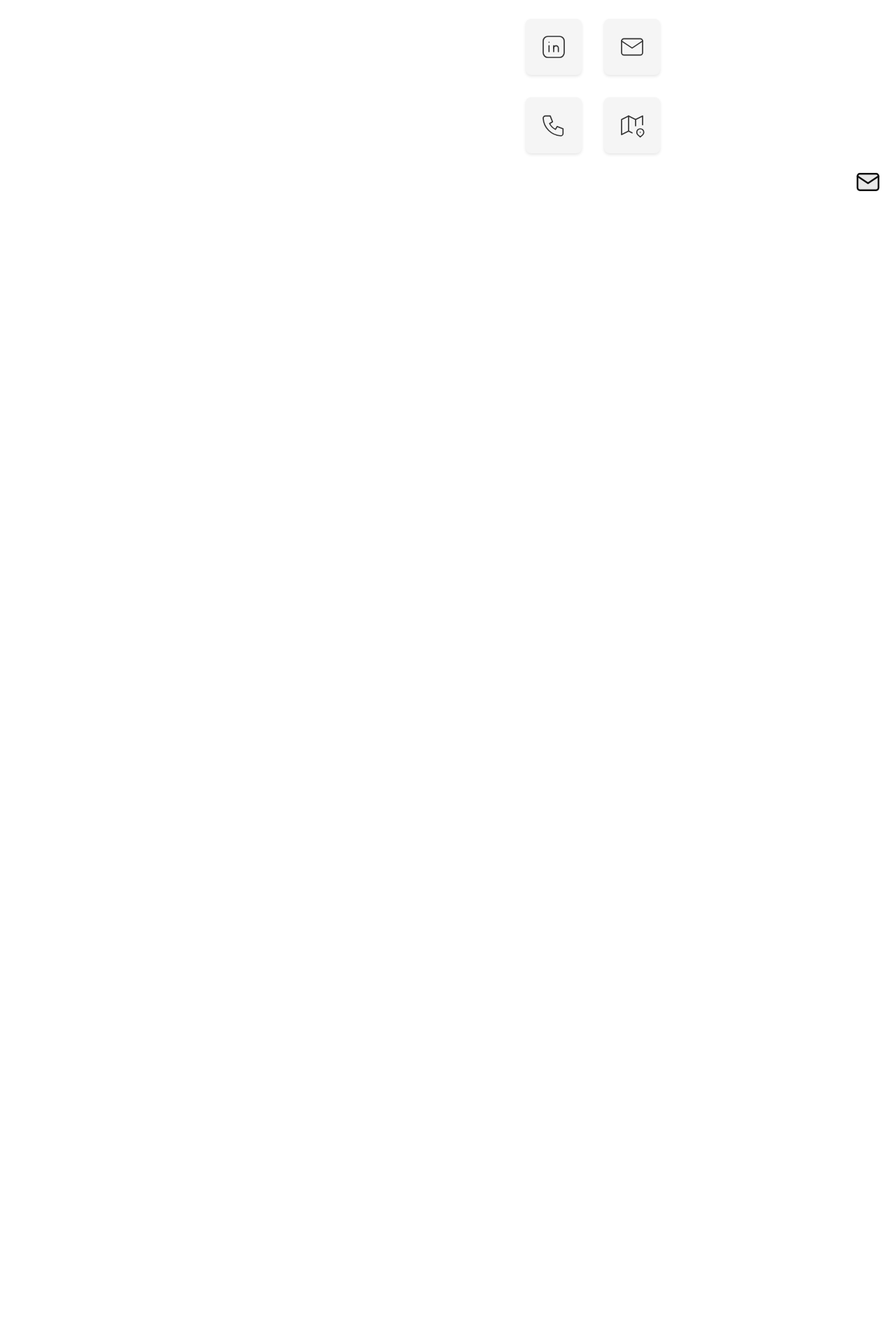
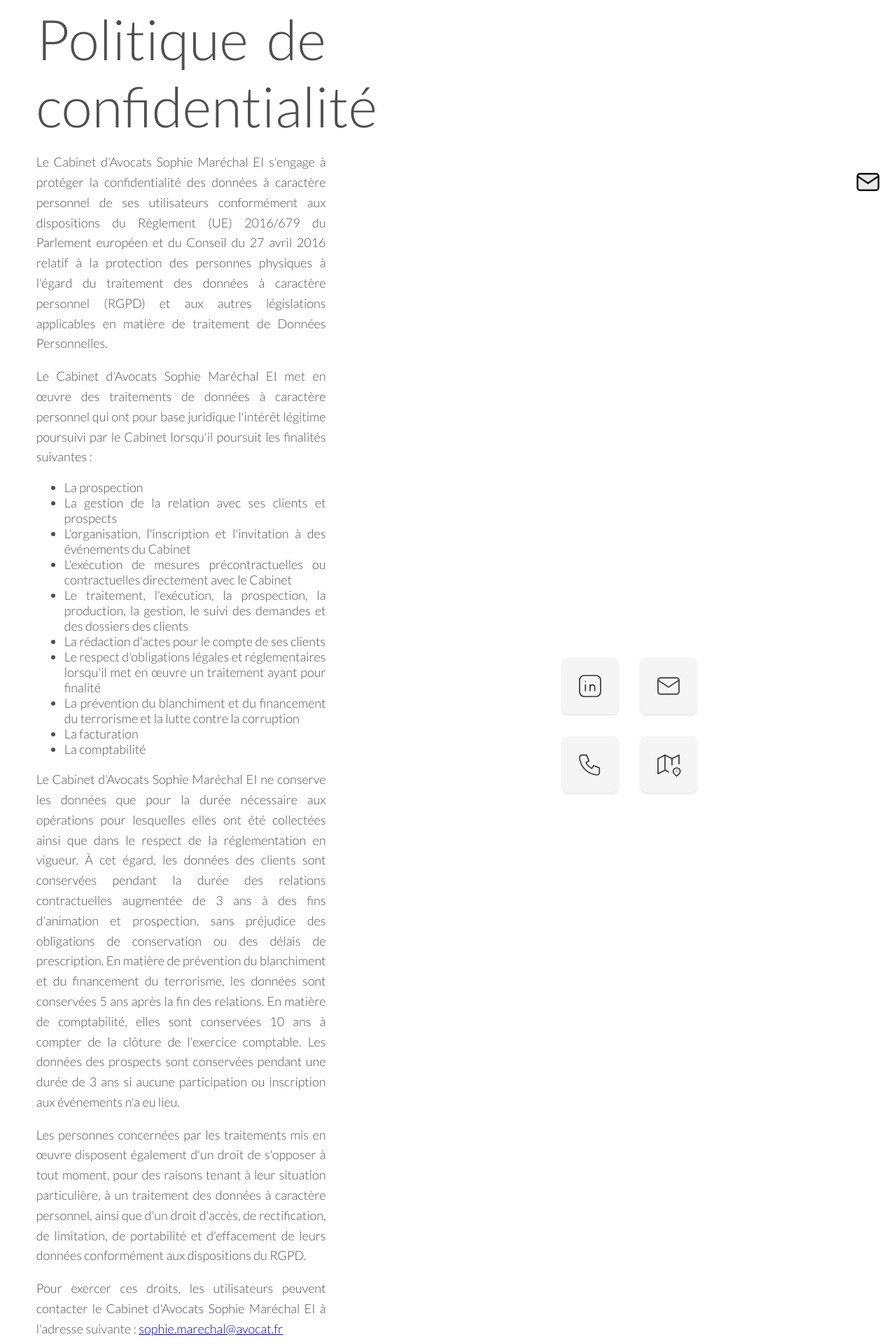
Before and after one commit to PaulMarechal/sophie_lowyer_website, a React (Vite) app: page /confidentialite in a window 1280 px wide. Shown: the part 500-2420 px from the top of the page at 70% size. Before the commit the page ends 819 px from the top, so only its background shows below. Built offline with nearby package versions, Linux system fonts and the light colour scheme.

Commit message:
Update text confidentialité page

```diff
--- a/src/Confidentialite.jsx
+++ b/src/Confidentialite.jsx
@@ -18,9 +18,25 @@ const Honoraires = () => {
                     <div className="display_text_elem_others_pages_div">
                         <div className="text_part_others_pages">
                             <div className="main_div_fourth_section">
-                                <h2 className="title_others_pages"></h2>
-                                <p></p>
-                                <p></p>
+                                <h2 className="title_others_pages">Politique de confidentialité </h2>
+                                <p>Le Cabinet d'Avocats Sophie Maréchal EI s'engage à protéger la confidentialité des données à caractère personnel de ses utilisateurs conformément aux dispositions du Règlement (UE) 2016/679 du Parlement européen et du Conseil du 27 avril 2016 relatif à la protection des personnes physiques à l'égard du traitement des données à caractère personnel (RGPD) et aux autres législations applicables en matière de traitement de Données Personnelles.</p>
+                                <p>Le Cabinet d'Avocats Sophie Maréchal EI met en œuvre des traitements de données à caractère personnel qui ont pour base juridique l'intérêt légitime poursuivi par le Cabinet lorsqu'il poursuit les finalités suivantes : </p>
+                                <ul>
+                                    <li>La prospection</li>
+                                    <li>La gestion de la relation avec ses clients et prospects</li>
+                                    <li>L'organisation, l'inscription et l'invitation à des événements du Cabinet</li>
+                                    <li>L'exécution de mesures précontractuelles ou contractuelles directement avec le Cabinet</li>
+                                    <li>Le traitement, l'exécution, la prospection, la production, la gestion, le suivi des demandes et des dossiers des clients</li>
+                                    <li>La rédaction d'actes pour le compte de ses clients</li>
+                                    <li>Le respect d'obligations légales et réglementaires lorsqu'il met en œuvre un traitement ayant pour finalité</li>
+                                    <li>La prévention du blanchiment et du financement du terrorisme et la lutte contre la corruption</li>
+                                    <li>La facturation</li>
+                                    <li>La comptabilité</li>
+                                </ul>
+                                <p>Le Cabinet d'Avocats Sophie Maréchal EI ne conserve les données que pour la durée nécessaire aux opérations pour lesquelles elles ont été collectées ainsi que dans le respect de la réglementation en vigueur. À cet égard, les données des clients sont conservées pendant la durée des relations contractuelles augmentée de 3 ans à des fins d'animation et prospection, sans préjudice des obligations de conservation ou des délais de prescription. En matière de prévention du blanchiment et du financement du terrorisme, les données sont conservées 5 ans après la fin des relations. En matière de comptabilité, elles sont conservées 10 ans à compter de la clôture de l'exercice comptable. Les données des prospects sont conservées pendant une durée de 3 ans si aucune participation ou inscription aux événements n'a eu lieu.</p>
+                                <p>Les personnes concernées par les traitements mis en œuvre disposent également d'un droit de s'opposer à tout moment, pour des raisons tenant à leur situation particulière, à un traitement des données à caractère personnel, ainsi que d'un droit d'accès, de rectification, de limitation, de portabilité et d'effacement de leurs données conformément aux dispositions du RGPD.</p>
+                                <p>Pour exercer ces droits, les utilisateurs peuvent contacter le Cabinet d'Avocats Sophie Maréchal EI à l'adresse suivante : <a href="mailto:sophie.marechal@avocat.fr">sophie.marechal@avocat.fr</a></p>
+                                <p>En cas de modification de la présente politique de confidentialité, le Cabinet d'Avocats Sophie Maréchal EI s'engage à en informer ses utilisateurs par tout moyen approprié.</p>
                             </div>
                         </div>
 
```
Also changed, not shown: 1 other file (tests, documents, lock files or other folders).
